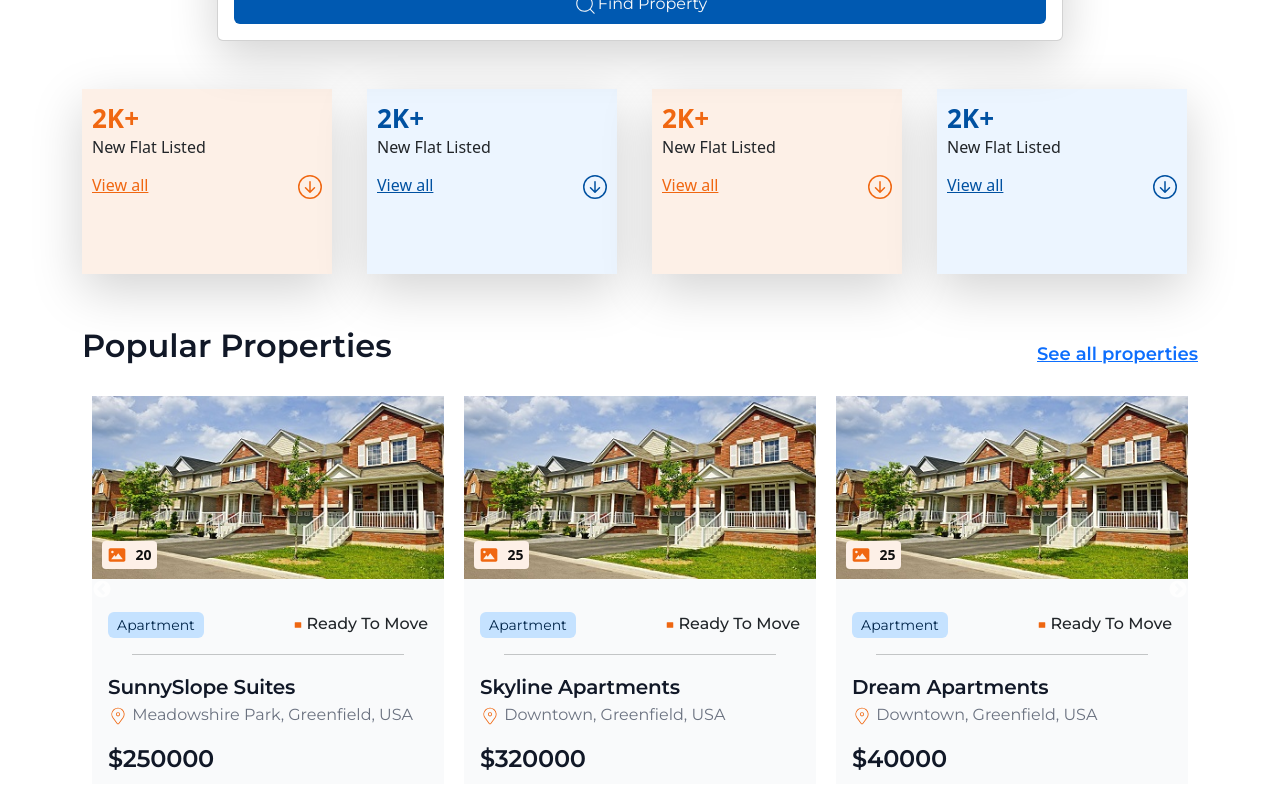
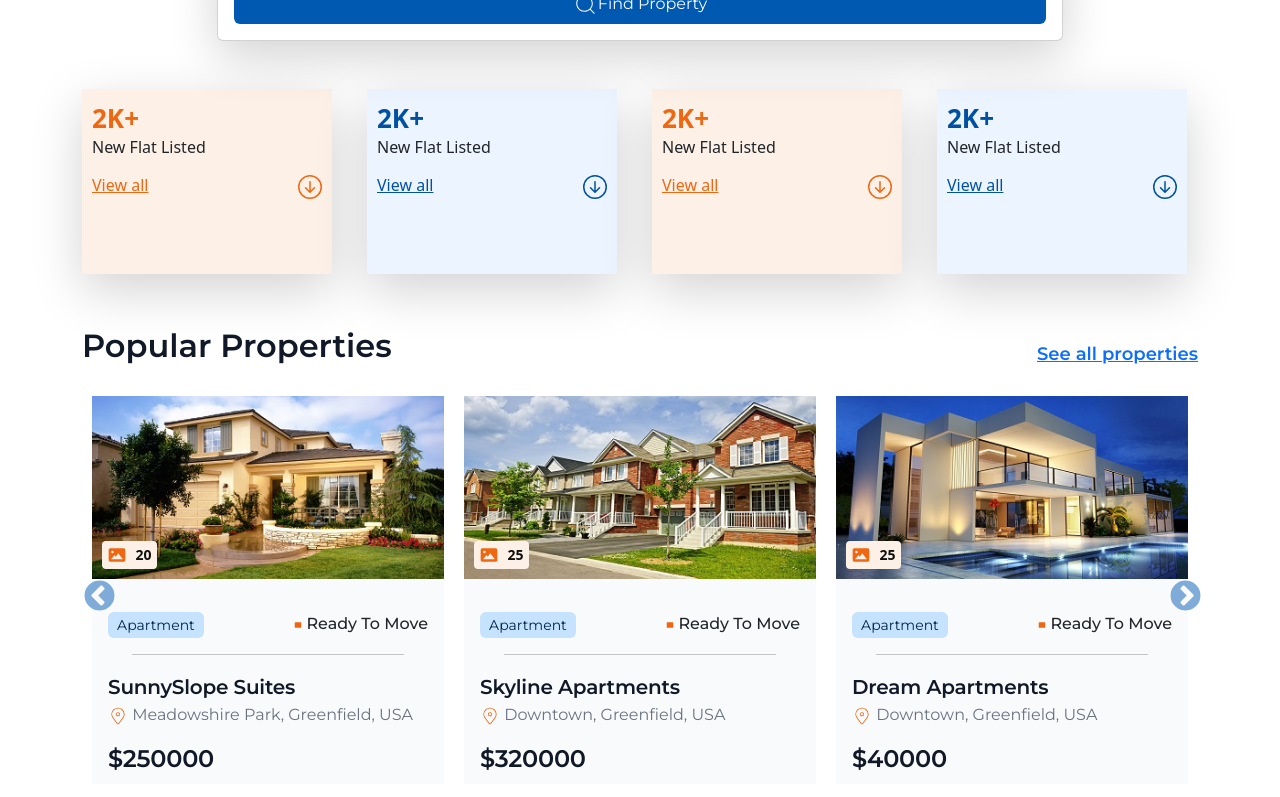
Before and after one commit to Ruhul-Amin-Badol/Real-Estate-Forntend-React, a React (Create React App) app: page /dashboard in a window 1280 px wide. Shown: the part 495-1292 px from the top of the page. Built offline with nearby package versions, Linux system fonts and the light colour scheme; sample sign-in values are in the browser's storage.

Commit message:
Slider button style fix

```diff
--- a/src/assets/css/style.css
+++ b/src/assets/css/style.css
@@ -47,13 +47,14 @@
     left: 50%;
     min-width: 100%;
     min-height: 100%;
-    width: 1440px;
-    height: 3447px;
+    width: 100%;
+    height: auto;
     transform: translate(-50%, -50%);
     z-index: -1; /* Ensures the video stays behind the content */
     object-fit: cover; /* Ensures the video covers the entire section */
     gap: 0px;
     opacity: 0px;
+    zoom: 5%;
 
   }
 
@@ -434,11 +435,13 @@
   color: rgba(240, 103, 17, 1);
 }
 
+/* for slide */
+.slick-next:before , .slick-prev:before {
+  font-size: 35px !important;
+  color: #5490CB !important;
+}
 
-.slick-prev::before, .slick-next::before {
-  font-size: 30px;
-  color: black;
-}
 .slick-slide >div{
   margin: 10px;
 }
+/* for slide end*/
--- a/src/component/ProductCart1.jsx
+++ b/src/component/ProductCart1.jsx
@@ -1,5 +1,7 @@
 import React from "react";
 import Productcart1 from "../assets/images/ProductCart1.jpg";
+import Productcart2 from "../assets/images/luxury.jpg";
+import Productcart3 from "../assets/images/prductcart3.jpg";
 import { PiRectangleFill } from "react-icons/pi";
 import { CiLocationOn } from "react-icons/ci";
 import { BiSolidImage } from "react-icons/bi";
@@ -16,7 +18,7 @@ const ProductCart1 = () => {
       location: "Meadowshire Park, Greenfield, USA",
       price: "$250000",
       imageCount: 20,
-      image: Productcart1,
+      image: Productcart3,
     },
     {
       id: 2,
@@ -32,7 +34,7 @@ const ProductCart1 = () => {
       location: "Downtown, Greenfield, USA",
       price: "$40000",
       imageCount: 25,
-      image: Productcart1,
+      image: Productcart2,
     },
 
   ];
@@ -102,7 +104,7 @@ const PrevArrow = (props) => {
   return (
     <div
       className={className}
-      style={{ ...style, display: "block", left: "10px", zIndex: 1 }}
+      style={{ ...style, display: "block", left: "0px", zIndex: 1 }}
       onClick={onClick}
     />
   );
```
Also changed, not shown: src/assets/images/luxury.jpg (added), src/assets/images/prductcart3.jpg (added).
